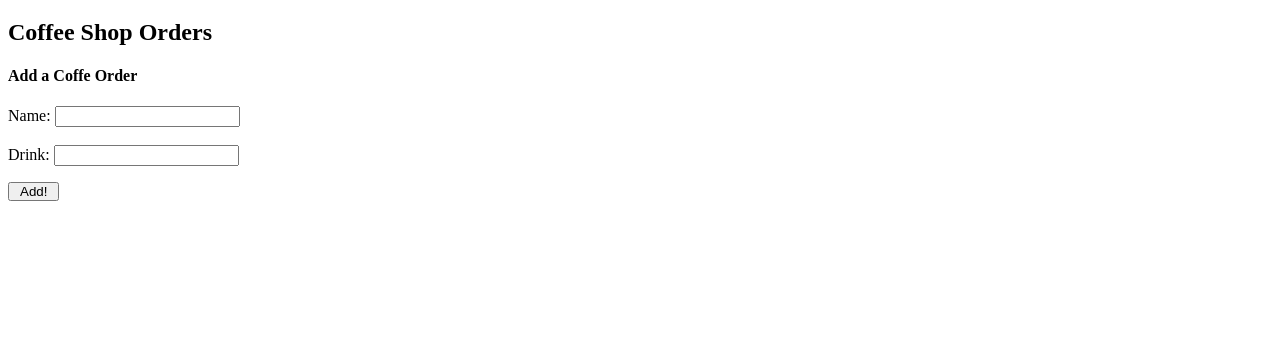
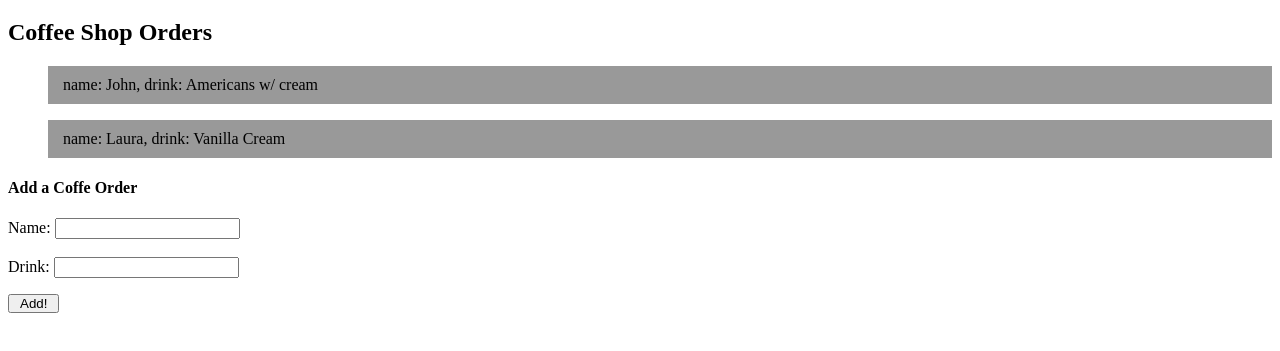
Before and after one commit to billyblanko/jquery-tut, a plain HTML site: page index6.html in a window 1280 px wide. Shown: the part 61-412 px from the top of the page. Drawn offline with nearby package versions, Linux system fonts and the light colour scheme.

Commit message:
Corrected Variables For Ajax

```diff
--- a/index6.html
+++ b/index6.html
@@ -13,10 +13,10 @@
     <h2>Coffee Shop Orders</h2>
 
     <div class="container-order">
-        <!-- <ul class="orders">
-            <li>Name: John, Drink: Coffee</li>
-            <li>Name: John, Drink: Coffee</li>
-        </ul> -->
+        <ul id="orders">
+            <!-- <li>Name: John, Drink: Coffee</li>
+            <li>Name: John, Drink: Coffee</li> -->
+        </ul>
     </div>
 
     <div class="container-two">
--- a/src/main.css
+++ b/src/main.css
@@ -90,15 +90,15 @@
 }
 
 /* JQUERY AJAX TUT */
-.orders li{
+#orders li{
     list-style: none;
 }
-.orders li:first-child{
+#orders li:first-child{
     background-color: #999;
     padding: 10px 15px;
     margin-bottom: 1rem;
 }
-.orders li:last-child{
+#orders li:last-child{
     background-color: #999;
     padding: 10px 15px;
 }
--- a/src/main.js
+++ b/src/main.js
@@ -47,8 +47,9 @@ $(function () {
         type: 'GET',
         url: 'api/orders.json',
         success: function(orders) {
-            $.each(orders, function(i, order) {
-                $orders.append('<li>name: '+ order.name+', drink: '+order.drink +'</li>');
+            console.log('success', orders);
+            $.each(orders, function(i, orders) {
+                $orders.append('<li>name: '+ orders.name+', drink: '+orders.drink +'</li>');
             });
         }
     });
```
